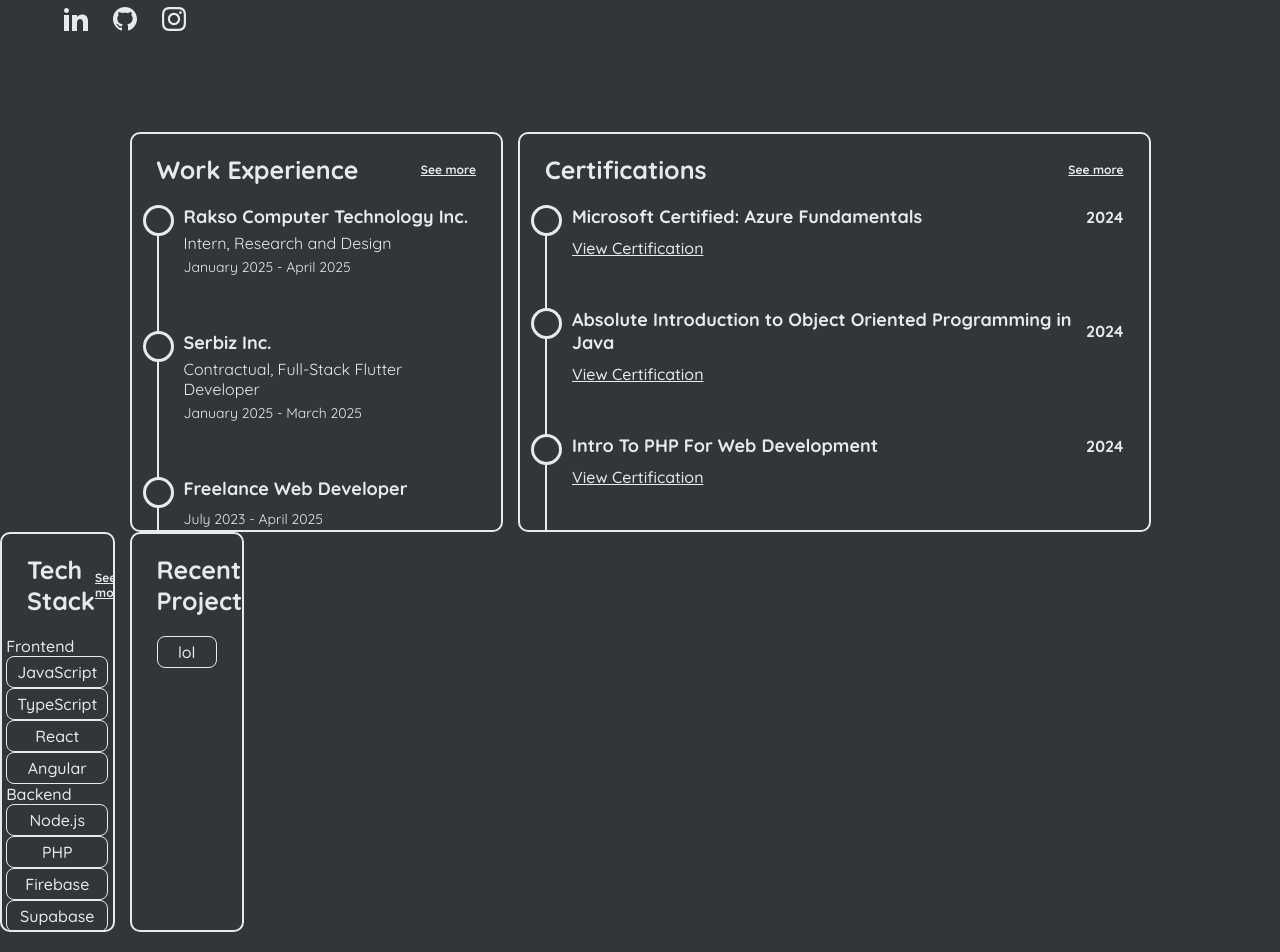
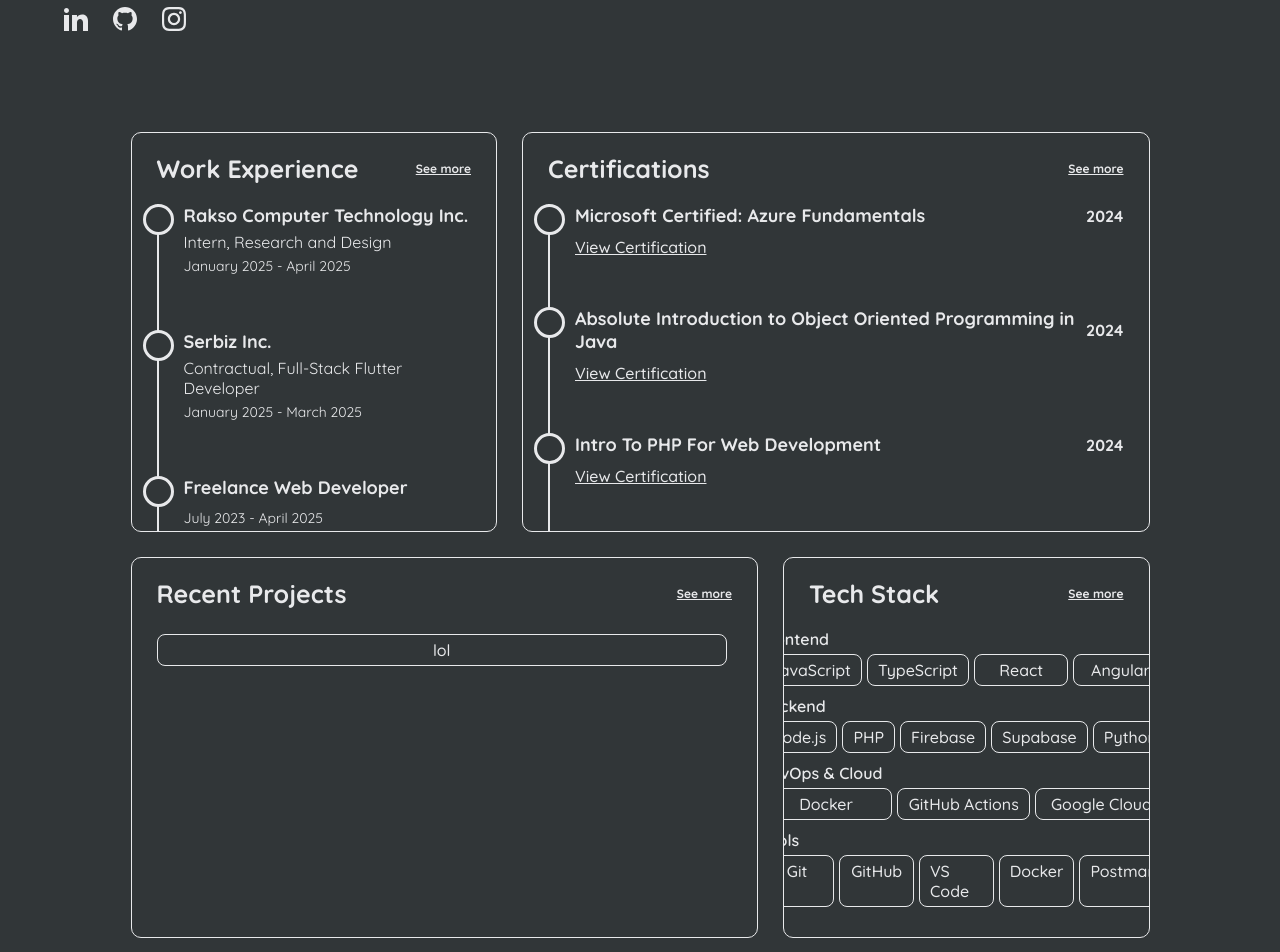
Before and after one commit to bocyej/portfolio, a React (Vite) app: page / in a window 1280 px wide. Shown: the part 500-1452 px from the top of the page. Built offline with nearby package versions, Linux system fonts and the light colour scheme.

Commit message:
modify tech section

```diff
--- a/src/css/Body.css
+++ b/src/css/Body.css
@@ -155,16 +155,16 @@ body.light-mode .sparkle {
   display: grid;
   grid-template-columns: repeat(10, 1fr);
   grid-template-rows: 1fr;
-  column-gap: 15px;
-  row-gap: 15px;
+  column-gap: 25px;
+  row-gap: 25px;
 }
 
 .work-experience {
-  grid-area: 1/2/2/5;
+  grid-area: 1 / 2 / 2 / 5;
 }
 
 .certifications {
-  grid-area: 1/5/2/10;
+  grid-area: 1 / 5 / 2 / 10;
 }
 
 .half-screen {
@@ -174,7 +174,7 @@ body.light-mode .sparkle {
 }
 
 .section-border {
-  border: var(--timeline-border-left);
+  border: var(--rectangle-border);
   border-radius: 10px;
   max-height: 50vh;
   /* max-width: 50%; */
@@ -288,8 +288,9 @@ body.light-mode .sparkle {
   display: grid;
   grid-template-columns: repeat(10, 1fr);
   grid-template-rows: 1fr;
-  column-gap: 15px;
-  row-gap: 15px;
+  column-gap: 25px;
+  row-gap: 25px;
+  margin: 25px 0 0 0;
 }
 
 .techstack-rectangle {
@@ -297,6 +298,24 @@ body.light-mode .sparkle {
   border: var(--rectangle-border);
   background-color: var(--timeline-circle-background);
   padding: 5px 10px;
+  margin: 5px 5px 10px 0;
+}
+
+.category {
+  font-weight: 600;
+}
+
+.tech-cards {
+  display: flex;
+  flex-direction: row;
+}
+
+.stack {
+  grid-area: 1 / 7 / 2 / 10;
+}
+
+.recent-projects {
+  grid-area: 1 / 2 / 2 / 7;
 }
 
 /* ---PROJECTS PAGE--- */
@@ -466,7 +485,7 @@ body.light-mode .sparkle {
   flex-direction: row;
   justify-content: center;
   width: 100%;
-  margin: 0 0 75px 0;
+  margin: 35px 0 75px 0;
 }
 
 .socials-container p {
```
